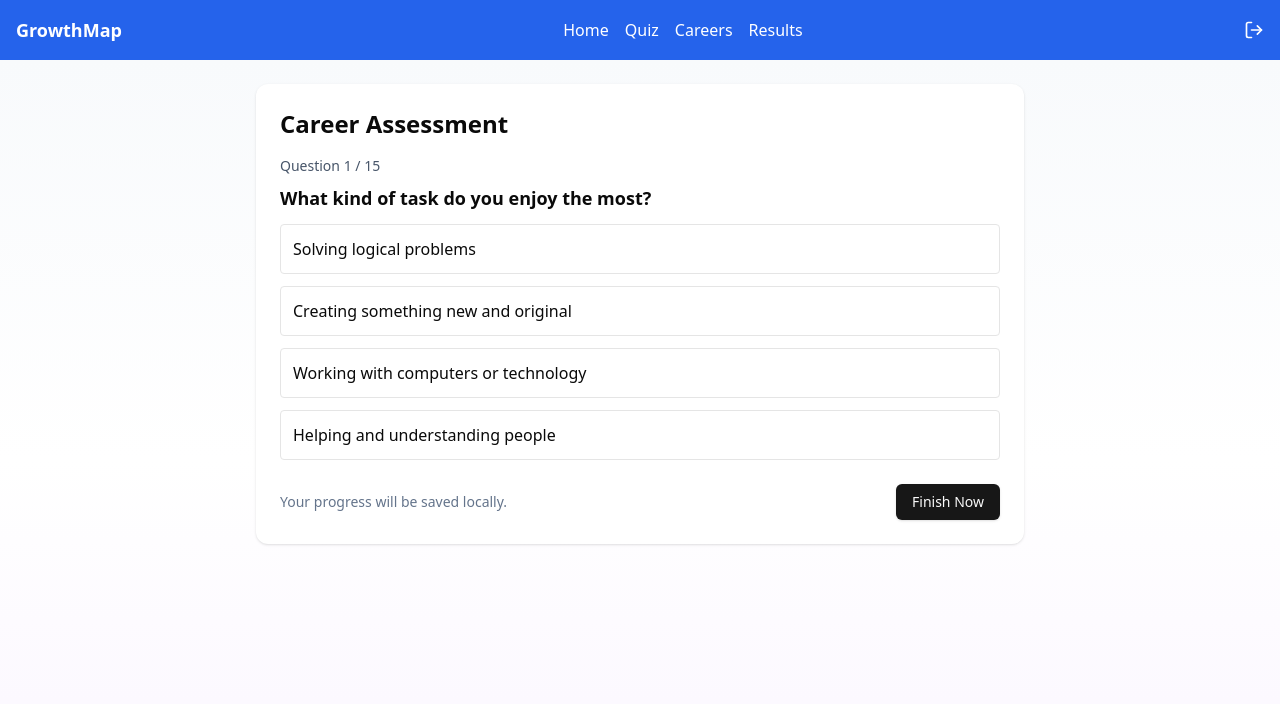
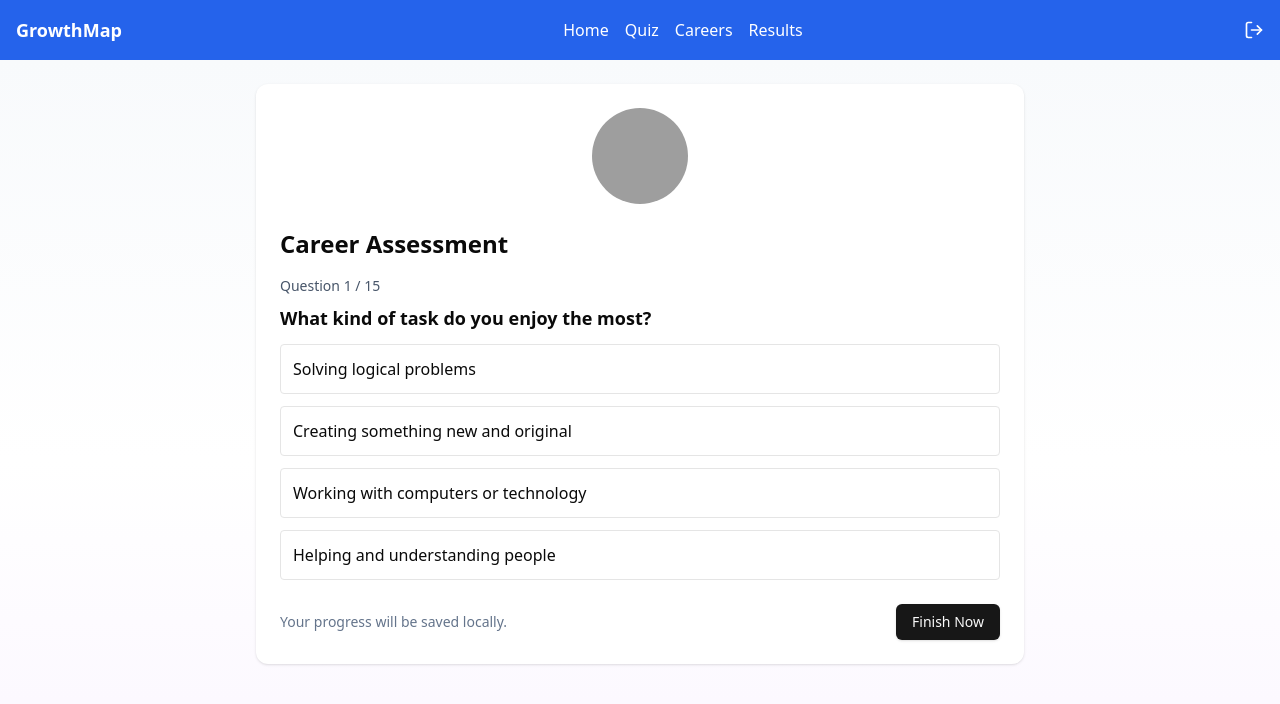
Before and after one commit to SemikaVidusha/SDGP_Project-GrowthMap, a React app in the folder SDGP/frontend/: page /Quiz in a window 1280 px wide. Shown: the top 704 px of the page. Built offline with nearby package versions, Linux system fonts and the light colour scheme; grey boxes are pictures that could not be loaded; the HTML template or start-up script is replaced by a standard one.

Commit message:
`Fixed backend prediction response and frontend UI display issues`

```diff
--- a/SDGP/frontend/src/pages/Dashboard/Quiz.jsx
+++ b/SDGP/frontend/src/pages/Dashboard/Quiz.jsx
@@ -1,11 +1,12 @@
-import React, { useEffect, useState } from "react";
+import React, { useEffect, useState, useRef } from "react";
 import { useNavigate } from "react-router-dom";
 import { Button } from "@/components/ui/button";
 
-
+// Feature order must match backend exactly
 const FEATURE_ORDER = [
-  "logic","creativity","leadership","empathy","discipline",
-  "social","technical","risk","focus","adaptability"
+  "logic", "creativity", "technical", "empathy",
+  "leadership", "social", "discipline", "adaptability",
+  "focus", "risk"
 ];
 
 export default function Quiz() {
@@ -19,6 +20,29 @@ export default function Quiz() {
     focus: 0, adaptability: 0
   });
   const [answersLog, setAnswersLog] = useState([]);
+  const [participantImageLoading, setParticipantImageLoading] = useState(true);
+  const participantImageRef = useRef(null);
+
+  // Handle image loading state
+  useEffect(() => {
+    const img = participantImageRef.current;
+    if (!img) return;
+
+    // Check if already loaded (for cached images)
+    if (img.complete && img.naturalHeight > 0) {
+      setParticipantImageLoading(false);
+      return;
+    }
+
+    // Fallback timeout in case image doesn't load
+    const timeout = setTimeout(() => {
+      setParticipantImageLoading(false);
+    }, 3000);
+
+    return () => {
+      clearTimeout(timeout);
+    };
+  }, []);
 
   useEffect(() => {
     // load questions from public/data/questions.json
@@ -182,6 +206,20 @@ export default function Quiz() {
   return (
     <div className="min-h-screen bg-gradient-to-b from-slate-50 via-white to-purple-50 p-6">
       <div className="max-w-3xl mx-auto bg-white rounded-xl shadow p-6">
+        {/* Participant Image with Shimmer */}
+        <div className="flex justify-center mb-6">
+          {participantImageLoading && (
+            <div className="w-24 h-24 bg-gray-200 animate-pulse rounded-full"></div>
+          )}
+          <img
+            ref={participantImageRef}
+            src="/path/to/participant/image.jpg" // Replace with actual image path
+            alt="Participant"
+            className={`w-24 h-24 rounded-full object-cover ${participantImageLoading ? 'hidden' : 'block'}`}
+            onLoad={() => setParticipantImageLoading(false)}
+            onError={() => setParticipantImageLoading(false)}
+          />
+        </div>
         <h2 className="text-2xl font-bold mb-4">Career Assessment</h2>
         <div className="mb-2 text-sm text-slate-600">
           Question {currentIndex + 1} / {questions.length}
--- a/SDGP/frontend/src/pages/Dashboard/Results.jsx
+++ b/SDGP/frontend/src/pages/Dashboard/Results.jsx
@@ -63,13 +63,14 @@ export default function Results() {
         demand: meta?.demand || "Medium",
         salary: meta?.salary || "Varies",
         traits: meta?.traits || {},
-        // tc.score is already a percentage (0-100) from the backend
         matchScore: Math.round(tc.score),
         rawScore: tc.score
       };
     });
 
-    setCareerMatches(merged);
+    const sorted = [...merged].sort((a, b) => b.rawScore - a.rawScore);
+
+    setCareerMatches(sorted);
   }, [rawResult, careersMeta]);
 
   // fetch roadmap
```
Also changed, not shown: 2 other files (tests, documents, lock files or other folders).
